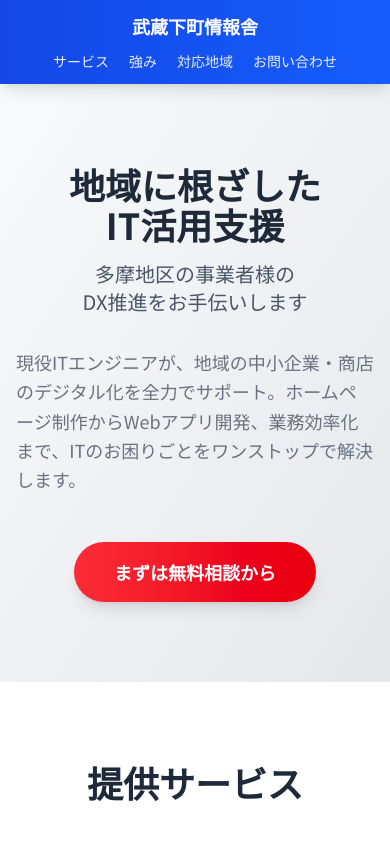
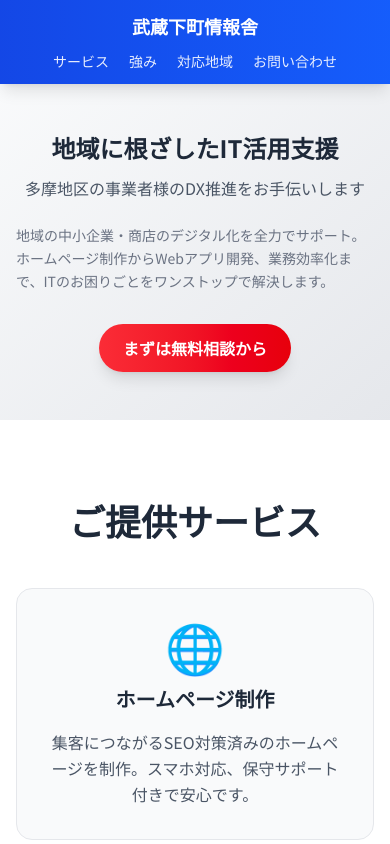
Before and after one commit to Musashi-Shitamachi-Info/shitamachi-it-hp, a Next.js app: page / in a window 390 px wide. Shown: the top 844 px of the page. Built offline with nearby package versions, Linux system fonts and the light colour scheme.

Commit message:
ヒーローのレスポンシブ対応

```diff
--- a/src/app/page.tsx
+++ b/src/app/page.tsx
@@ -2,26 +2,27 @@ export default function Home() {
   return (
     <main>
       {/* Hero Section */}
-      <section className="bg-gradient-to-br from-gray-50 to-gray-200 py-20">
-        <div className="max-w-6xl mx-auto px-4">
-          <h1 className="text-4xl md:text-5xl font-bold text-gray-800 mb-4 text-center">
+      <section className="bg-gradient-to-br from-gray-50 to-gray-200 py-12 sm:py-16 md:py-20">
+        <div className="max-w-6xl mx-auto px-4 sm:px-6 lg:px-8">
+          <h1 className="text-2xl sm:text-3xl md:text-4xl lg:text-5xl font-bold text-gray-800 mb-3 sm:mb-4 text-center">
             <span className="inline-block">地域に根ざした</span>
             <span className="inline-block">IT活用支援</span>
           </h1>
-          <p className="text-xl md:text-2xl text-gray-600 mb-8 text-center">
+          <p className="text-base sm:text-lg md:text-xl lg:text-2xl text-gray-600 mb-6 sm:mb-8 text-center">
             <span className="inline-block">多摩地区の事業者様の</span>
             <span className="inline-block">DX推進をお手伝いします</span>
           </p>
-          <p className="text-lg text-gray-500 max-w-2xl mx-auto mb-12 leading-relaxed">
-            現役ITエンジニアが、地域の中小企業・商店のデジタル化を全力でサポート。
+          <p className="text-sm sm:text-base md:text-lg text-gray-500 max-w-xl sm:max-w-2xl mx-auto mb-8 sm:mb-12 leading-relaxed sm:text-center">
+            地域の中小企業・商店のデジタル化を全力でサポート。
             <br className="hidden sm:block" />
-            ホームページ制作からWebアプリ開発、業務効率化まで、ITのお困りごとをワンストップで解決します。
+            <span className="sm:inline-block">ホームページ制作からWebアプリ開発、業務効率化まで、</span>
+            <span className="sm:inline-block">ITのお困りごとをワンストップで解決します。</span>
           </p>
         </div>
         <div className="text-center">
           <a
             href="#contact"
-            className="inline-block bg-gradient-to-r from-red-500 to-red-600 text-white px-10 py-4 rounded-full text-lg font-bold hover:shadow-xl hover:-translate-y-1 transition-all duration-300 shadow-lg"
+            className="inline-block bg-gradient-to-r from-red-500 to-red-600 text-white px-6 py-3 sm:px-8 sm:py-4 lg:px-10 lg:py-4 rounded-full text-base sm:text-lg font-bold hover:shadow-xl hover:-translate-y-1 transition-all duration-300 shadow-lg"
           >
             まずは無料相談から
           </a>
@@ -31,7 +32,7 @@ export default function Home() {
       {/* Services Section */}
       <section id="services" className="py-20 bg-white">
         <div className="max-w-6xl mx-auto px-4">
-          <h2 className="text-4xl font-bold text-center text-gray-800 mb-12">提供サービス</h2>
+          <h2 className="text-4xl font-bold text-center text-gray-800 mb-12">ご提供サービス</h2>
           <div className="grid grid-cols-1 md:grid-cols-2 lg:grid-cols-4 gap-8">
             <div className="bg-gray-50 p-8 rounded-2xl text-center hover:shadow-xl hover:-translate-y-2 transition-all duration-300 border border-gray-200">
               <div className="text-5xl mb-4">🌐</div>
```
